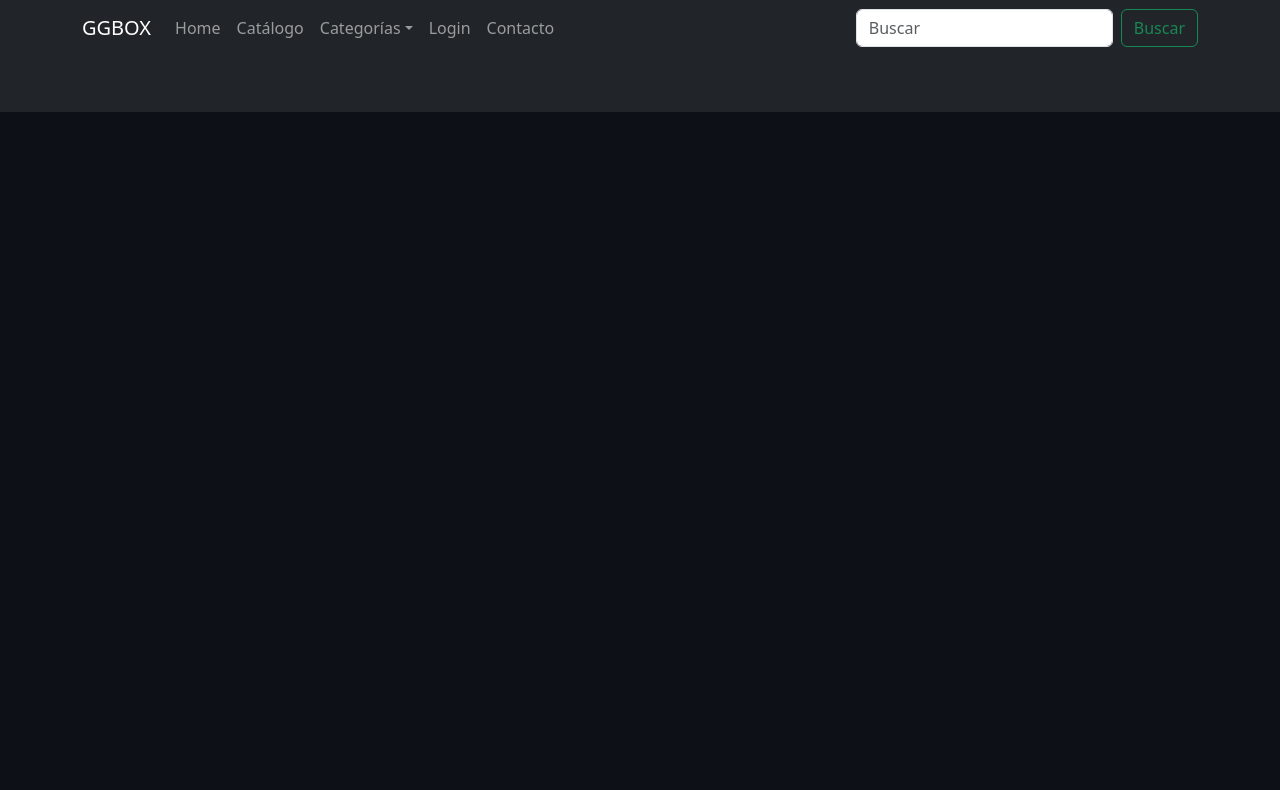
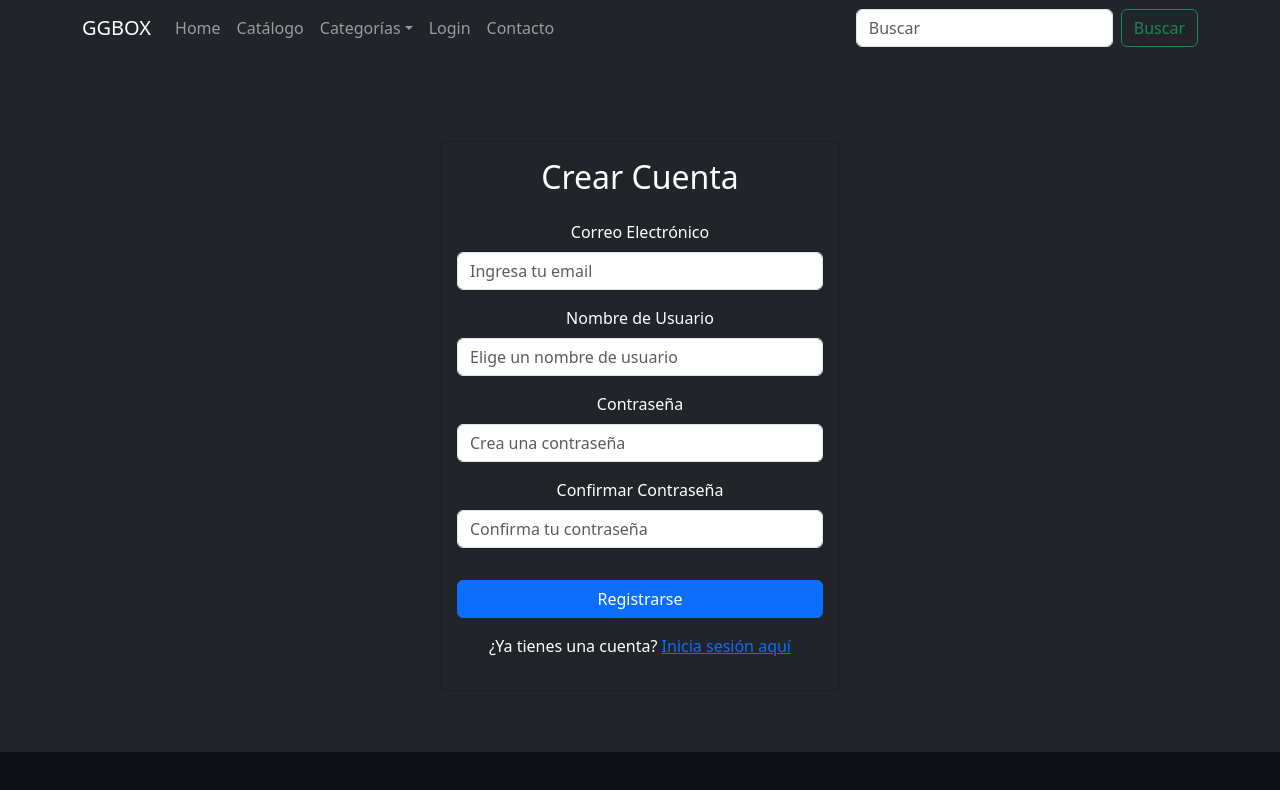
Before and after one commit to vnhert/GgBoxReact, a React (Create React App) app: page /registro in a window 1280 px wide. Shown: the top 790 px of the page. Built offline with nearby package versions, Linux system fonts and the light colour scheme.

Commit message:
se añade registro

```diff
--- a/src/App.css
+++ b/src/App.css
@@ -1,8 +1,6 @@
-/* src/App.css */
 
-/* --- ESTILOS GENERALES Y PERSONALIZADOS --- */
 body {
-    /* Usamos !important para asegurarnos de que sobreescriba cualquier estilo de Bootstrap si es necesario */
+
     background-color: #0d1117 !important;
 }
 
@@ -16,12 +14,12 @@ body {
     filter: brightness(0.7);
 }
 
-/* --- DISEÑO PREMIUM DE TARJETA DE PRODUCTO --- */
+
 .product-card {
     transition: transform 0.3s ease, box-shadow 0.3s ease;
-    background-color: #161b22 !important; /* Estilo de fondo para las tarjetas */
+    background-color: #161b22 !important;
     border: 1px solid #30363d;
-    text-align: left; /* Alineamos el texto de la tarjeta a la izquierda */
+    text-align: left;
 }
 
 .product-card:hover {
@@ -38,7 +36,7 @@ body {
 }
 
 .product-card:hover .card-img-top {
-    transform: scale(1.05); /* Un zoom más sutil */
+    transform: scale(1.05);
 }
 
 .product-card .card-body {
--- a/src/App.js
+++ b/src/App.js
@@ -7,8 +7,9 @@ import { BrowserRouter as Router, Routes, Route } from 'react-router-dom';
 import NavigationBar from './components/NavigationBar';
 import HomePage from './pages/HomePage';
 import CatalogoPage from './pages/CatalogoPage';
-import LoginPage from './pages/LoginPage';       // <-- 1. Importa Login
-import ContactoPage from './pages/ContactoPage'; // <-- 1. Importa Contacto
+import LoginPage from './pages/LoginPage';
+import ContactoPage from './pages/ContactoPage';
+import RegistroPage from './pages/RegistroPage';
 
 function App() {
   return (
@@ -20,11 +21,10 @@ function App() {
             <Route path="/" element={<HomePage />} />
             <Route path="/catalogo" element={<CatalogoPage />} />
             <Route path="/catalogo/:category" element={<CatalogoPage />} />
-            <Route path="/login" element={<LoginPage />} />         {/* <-- 2. Añade la ruta */}
-            <Route path="/contacto" element={<ContactoPage />} />   {/* <-- 2. Añade la ruta */}
-            {/* Próximamente:
+            <Route path="/login" element={<LoginPage />} />
+            <Route path="/contacto" element={<ContactoPage />} />
             <Route path="/registro" element={<RegistroPage />} />
-            */}
+
           </Routes>
         </main>
       </div>
--- a/src/components/ProductCard.js
+++ b/src/components/ProductCard.js
@@ -1,4 +1,4 @@
-// src/components/ProductCard.js
+
 import React from 'react';
 import { Card, Button } from 'react-bootstrap';
 
--- a/src/pages/CatalogoPage.js
+++ b/src/pages/CatalogoPage.js
@@ -1,4 +1,4 @@
-// src/pages/CatalogoPage.js
+
 import React from 'react';
 import { useParams } from 'react-router-dom';
 import { Container, Row, Col } from 'react-bootstrap';
--- a/src/pages/ContactoPage.js
+++ b/src/pages/ContactoPage.js
@@ -1,4 +1,4 @@
-// src/pages/ContactoPage.js
+
 
 import React from 'react';
 import { Container, Form, Button, Card, Row, Col } from 'react-bootstrap';
--- a/src/pages/HomePage.js
+++ b/src/pages/HomePage.js
@@ -1,4 +1,4 @@
-// src/pages/HomePage.js
+
 import React from 'react';
 import { Container, Row, Col, Carousel } from 'react-bootstrap';
 import productsData from '../data/productos.js';
--- a/src/pages/LoginPage.js
+++ b/src/pages/LoginPage.js
@@ -1,10 +1,10 @@
-// src/pages/LoginPage.js
+
 
 import React from 'react';
 import { Container, Form, Button, Card } from 'react-bootstrap';
 import { Link } from 'react-router-dom';
 
-// El nombre de la función es LoginPage
+
 function LoginPage() {
   return (
     <Container className="d-flex justify-content-center align-items-center" style={{ minHeight: '80vh' }}>
@@ -35,5 +35,5 @@ function LoginPage() {
   );
 }
 
-// Esta es la exportación que lo hace funcionar
+
 export default LoginPage;
--- /dev/null
+++ b/src/pages/RegistroPage.js
@@ -0,0 +1,48 @@
+// src/pages/RegistroPage.js
+
+import React from 'react';
+import { Container, Form, Button, Card } from 'react-bootstrap';
+import { Link } from 'react-router-dom';
+
+function RegistroPage() {
+  return (
+    <Container className="d-flex justify-content-center align-items-center" style={{ minHeight: '80vh' }}>
+      <Card bg="dark" text="white" style={{ width: '25rem' }}>
+        <Card.Body>
+          <h2 className="text-center mb-4">Crear Cuenta</h2>
+          <Form>
+            <Form.Group className="mb-3" controlId="formRegisterEmail">
+              <Form.Label>Correo Electrónico</Form.Label>
+              <Form.Control type="email" placeholder="Ingresa tu email" required />
+            </Form.Group>
+
+            <Form.Group className="mb-3" controlId="formRegisterUsername">
+              <Form.Label>Nombre de Usuario</Form.Label>
+              <Form.Control type="text" placeholder="Elige un nombre de usuario" required />
+            </Form.Group>
+
+            <Form.Group className="mb-3" controlId="formRegisterPassword">
+              <Form.Label>Contraseña</Form.Label>
+              <Form.Control type="password" placeholder="Crea una contraseña" required />
+            </Form.Group>
+
+            <Form.Group className="mb-3" controlId="formRegisterConfirmPassword">
+              <Form.Label>Confirmar Contraseña</Form.Label>
+              <Form.Control type="password" placeholder="Confirma tu contraseña" required />
+            </Form.Group>
+
+            <Button variant="primary" type="submit" className="w-100 mt-3">
+              Registrarse
+            </Button>
+          </Form>
+          <div className="text-center mt-3">
+            <p>¿Ya tienes una cuenta? <Link to="/login">Inicia sesión aquí</Link></p>
+          </div>
+        </Card.Body>
+      </Card>
+    </Container>
+  );
+}
+
+// 👇 Esta es la línea clave que probablemente faltaba o estaba incorrecta.
+export default RegistroPage;
```
Also changed, not shown: src/components/NavigationBar.js (+4 -4 lines).
